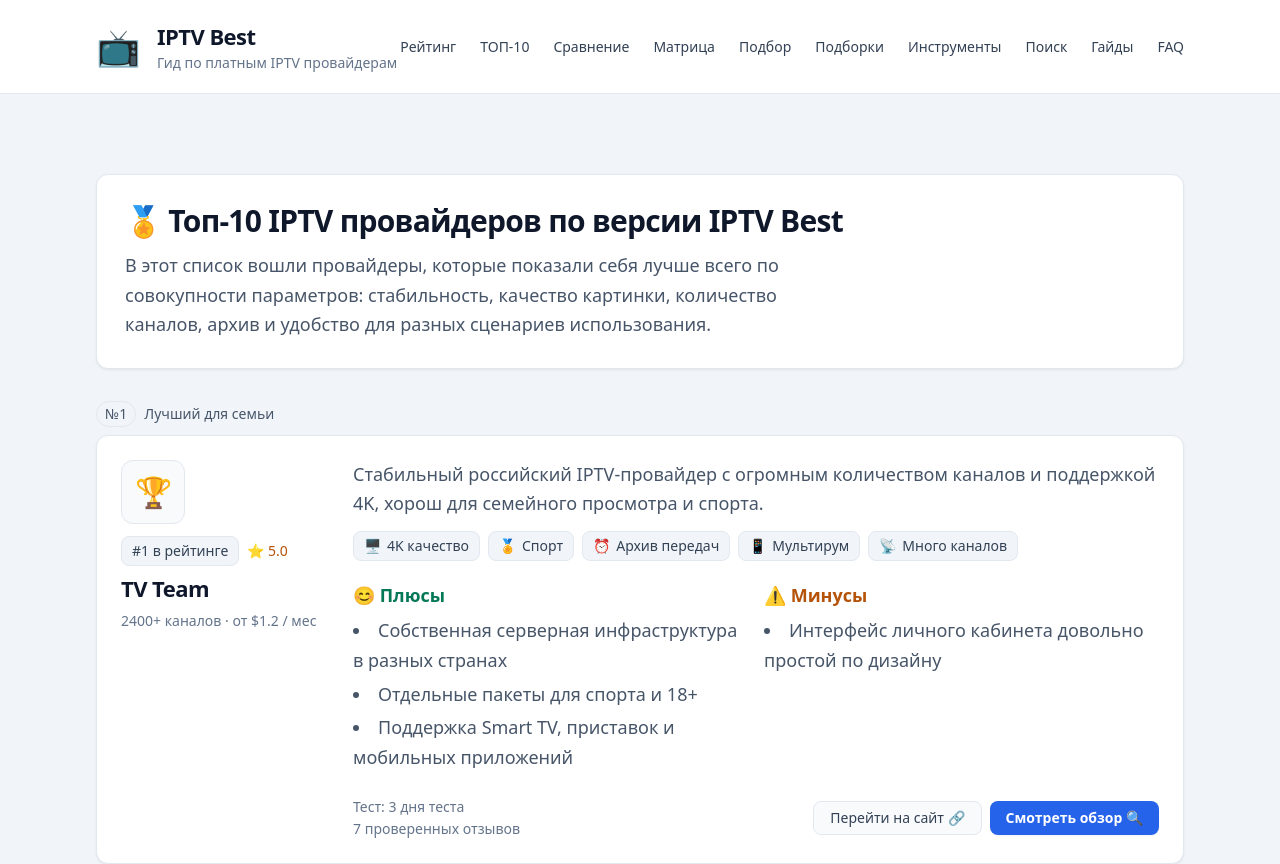
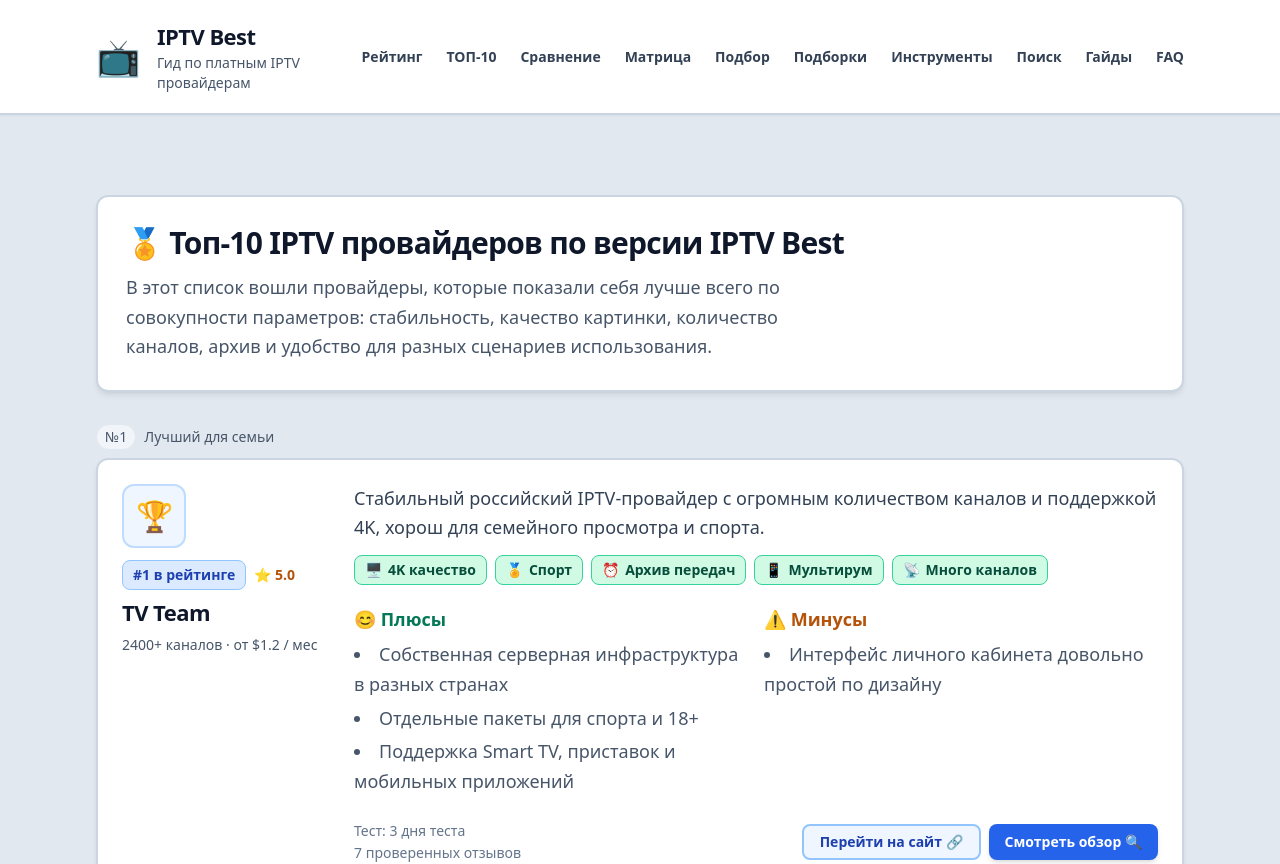
Before and after one commit to fromevo/iptvbest, a Next.js app: page /top in a window 1280 px wide. Shown: the top 864 px of the page. Built offline with nearby package versions, Linux system fonts and the light colour scheme.

Commit message:
Контрастный и яркий дизайн

```diff
--- a/app/globals.css
+++ b/app/globals.css
@@ -3,11 +3,11 @@
 @tailwind utilities;
 
 :root {
-  --bg-main: #f1f5f9;
+  --bg-main: #e2e8f0;
   --bg-card: #ffffff;
   --text-primary: #0f172a;
-  --text-secondary: #475569;
-  --border: #e2e8f0;
+  --text-secondary: #334155;
+  --border: #cbd5e1;
 }
 
 html {
@@ -23,7 +23,7 @@
 }
 
 a {
-  @apply text-brand-600 hover:text-brand-700 transition-colors duration-150;
+  @apply text-blue-600 hover:text-blue-700 transition-colors duration-150;
 }
 
 .container-page {
@@ -32,8 +32,8 @@
 
 .card {
   @apply rounded-xl bg-white;
-  border: 1px solid var(--border);
-  box-shadow: 0 1px 3px 0 rgb(0 0 0 / 0.06), 0 1px 2px -1px rgb(0 0 0 / 0.06);
+  border: 2px solid var(--border);
+  box-shadow: 0 4px 6px -1px rgb(0 0 0 / 0.08), 0 2px 4px -2px rgb(0 0 0 / 0.06);
 }
 
 /* Mobile-friendly: избегаем авто-зума iOS при фокусе в поле ввода */
--- a/app/layout.tsx
+++ b/app/layout.tsx
@@ -10,7 +10,7 @@
   width: "device-width",
   initialScale: 1,
   maximumScale: 5,
-  themeColor: "#f1f5f9"
+  themeColor: "#e2e8f0"
 };
 
 export const metadata: Metadata = {
@@ -69,7 +69,7 @@
 
   return (
     <html lang="ru">
-      <body className="min-h-screen bg-[#f1f5f9] text-slate-900 text-base">
+      <body className="min-h-screen bg-slate-200 text-slate-900 text-base">
         <script
           type="application/ld+json"
           dangerouslySetInnerHTML={{ __html: JSON.stringify(jsonLd) }}
@@ -103,25 +103,25 @@
           <div className="container-page">{children}</div>
         </main>
 
-        <footer className="border-t border-slate-200 bg-white py-6 sm:py-8">
-          <div className="container-page text-sm text-slate-600 flex flex-col sm:flex-row gap-3 sm:gap-6 justify-between items-center sm:items-start">
-            <div className="font-medium">
+        <footer className="border-t-2 border-slate-300 bg-white py-6 sm:py-8">
+          <div className="container-page text-sm text-slate-700 flex flex-col sm:flex-row gap-3 sm:gap-6 justify-between items-center sm:items-start">
+            <div className="font-semibold text-slate-800">
               © {new Date().getFullYear()} IPTV Best. Все права защищены.
             </div>
             <div className="flex flex-wrap gap-4 sm:gap-6 justify-center">
-              <a href="/devices" className="hover:text-brand-600 font-medium">
+              <a href="/devices" className="text-slate-700 hover:text-blue-600 font-semibold">
                 Устройства
               </a>
-              <a href="/apps" className="hover:text-brand-600 font-medium">
+              <a href="/apps" className="text-slate-700 hover:text-blue-600 font-semibold">
                 Приложения
               </a>
-              <a href="/about" className="hover:text-brand-600 font-medium">
+              <a href="/about" className="text-slate-700 hover:text-blue-600 font-semibold">
                 О проекте
               </a>
-              <a href="/privacy" className="hover:text-brand-600 font-medium">
+              <a href="/privacy" className="text-slate-700 hover:text-blue-600 font-semibold">
                 Политика конфиденциальности
               </a>
-              <a href="/contact" className="hover:text-brand-600 font-medium">
+              <a href="/contact" className="text-slate-700 hover:text-blue-600 font-semibold">
                 Контакты
               </a>
             </div>
--- a/components/Header.tsx
+++ b/components/Header.tsx
@@ -25,7 +25,7 @@
   };
 
   return (
-    <div className="border-b border-slate-200 bg-white">
+    <div className="border-b-2 border-slate-300 bg-white shadow-sm">
       <header className="container-page flex items-center justify-between py-4 sm:py-5">
         <div className="flex items-center gap-3 sm:gap-4 min-w-0">
           <span className="text-3xl sm:text-4xl shrink-0" aria-hidden>📺</span>
@@ -33,7 +33,7 @@
             <div className="text-lg sm:text-xl font-bold tracking-tight truncate text-slate-900">
               IPTV Best
             </div>
-            <div className="text-xs sm:text-sm text-slate-500">
+            <div className="text-xs sm:text-sm text-slate-600 font-medium">
               Гид по платным IPTV провайдерам
             </div>
           </div>
@@ -41,14 +41,14 @@
 
         {/* Desktop nav */}
         <nav
-          className="hidden sm:flex items-center gap-4 lg:gap-6 text-sm text-slate-600 font-medium"
+          className="hidden sm:flex items-center gap-4 lg:gap-6 text-sm font-semibold"
           aria-label="Основная навигация"
         >
           {navLinks.map(({ href, label }) => (
             <a
               key={href}
               href={href}
-              className="text-slate-700 hover:text-brand-600 py-2 min-h-[48px] inline-flex items-center transition-colors duration-150"
+              className="text-slate-700 hover:text-blue-600 py-2 min-h-[48px] inline-flex items-center transition-colors duration-150"
             >
               {label}
             </a>
@@ -67,7 +67,7 @@
             ref={menuButtonRef}
             type="button"
             onClick={() => setMobileOpen((o) => !o)}
-            className="p-3 min-h-[48px] min-w-[48px] inline-flex items-center justify-center rounded-lg text-slate-700 hover:text-brand-600 hover:bg-slate-100 transition-colors duration-150 focus:outline-none focus:ring-2 focus:ring-brand-500 focus:ring-offset-2 focus:ring-offset-white"
+            className="p-3 min-h-[48px] min-w-[48px] inline-flex items-center justify-center rounded-lg text-slate-700 hover:text-blue-600 hover:bg-slate-100 transition-colors duration-150 focus:outline-none focus:ring-2 focus:ring-blue-500 focus:ring-offset-2 focus:ring-offset-white"
             aria-expanded={mobileOpen}
             aria-controls="mobile-nav"
             aria-label={mobileOpen ? "Закрыть меню" : "Открыть меню"}
@@ -102,7 +102,7 @@
                 <a
                   href={href}
                   onClick={closeMenu}
-                  className="block py-3.5 px-2 text-base text-slate-600 hover:text-brand-600 hover:bg-brand-50 min-h-[48px] flex items-center font-medium"
+                  className="block py-3.5 px-2 text-base text-slate-700 hover:text-blue-600 hover:bg-blue-50 min-h-[48px] flex items-center font-semibold"
                 >
                   {label}
                 </a>
--- a/components/ProviderCard.tsx
+++ b/components/ProviderCard.tsx
@@ -41,12 +41,12 @@
   return (
     <article className="card p-5 sm:p-6 flex flex-col sm:flex-row gap-5 sm:gap-6">
       <div className="flex sm:flex-col items-start gap-3 w-full sm:w-52">
-        <div className="flex items-center justify-center size-14 sm:size-16 rounded-xl bg-slate-50 border border-slate-200 text-3xl">
+        <div className="flex items-center justify-center size-14 sm:size-16 rounded-xl bg-blue-50 border-2 border-blue-200 text-3xl">
           {provider.logoEmoji}
         </div>
           <div className="flex flex-col gap-1.5 flex-1">
-          <div className="inline-flex items-center gap-2 text-sm font-medium text-slate-600">
-            <span className="px-2.5 py-1 rounded-lg bg-slate-100 border border-slate-200 text-slate-700">
+          <div className="inline-flex items-center gap-2 text-sm font-semibold text-slate-700">
+            <span className="px-2.5 py-1 rounded-lg bg-blue-100 border border-blue-300 text-blue-800">
               #{provider.position} в рейтинге
             </span>
             <span className="inline-flex items-center gap-1 text-amber-700">
@@ -56,7 +56,7 @@
           <h2 className="text-lg sm:text-xl font-bold tracking-tight text-slate-900">
             {provider.name}
           </h2>
-          <div className="text-sm text-slate-500">
+          <div className="text-sm text-slate-600 font-medium">
             {provider.channelsCount} каналов · от ${provider.monthlyFromUsd} / мес
           </div>
         </div>
@@ -66,8 +66,8 @@
               onClick={onToggleFavorite}
               className={`ml-auto sm:ml-0 inline-flex items-center justify-center rounded-full border px-3 py-2 min-h-[44px] sm:min-h-0 sm:py-1 text-xs font-medium transition-colors ${
                 isFavorite
-                  ? "border-amber-400 bg-amber-100 text-amber-800 font-semibold"
-                  : "border-slate-300 bg-slate-50 text-slate-600 hover:border-amber-400 hover:bg-amber-50 hover:text-amber-800"
+                  ? "border-amber-500 bg-amber-200 text-amber-900 font-bold"
+                  : "border-slate-300 bg-slate-100 text-slate-700 hover:border-amber-500 hover:bg-amber-100 hover:text-amber-900 font-semibold"
               }`}
             >
               {isFavorite ? "⭐ В избранном" : "☆ В избранное"}
@@ -76,7 +76,7 @@
       </div>
 
       <div className="flex-1 flex flex-col gap-3">
-        <p className="text-base text-slate-600 leading-relaxed">
+        <p className="text-base text-slate-700 leading-relaxed">
           {provider.shortDescription}
         </p>
 
@@ -84,7 +84,7 @@
           {provider.tags.map((tag) => (
             <span
               key={tag}
-              className="inline-flex items-center gap-1.5 px-2.5 py-1 rounded-lg bg-slate-100 border border-slate-200 text-slate-700"
+              className="inline-flex items-center gap-1.5 px-2.5 py-1 rounded-lg bg-emerald-100 border border-emerald-400 text-emerald-900 font-semibold"
             >
               <span>{tagEmojis[tag] ?? "✅"}</span>
               <span>{tagLabels[tag] ?? tag}</span>
@@ -127,8 +127,8 @@
                 onClick={onToggleCompare}
                 className={`inline-flex items-center gap-1 rounded-full border px-3 py-2 min-h-[44px] sm:min-h-0 sm:py-1.5 text-xs sm:text-sm transition-colors ${
                   isCompared
-                    ? "border-emerald-500 bg-emerald-100 text-emerald-800 font-semibold"
-                    : "border-slate-300 bg-slate-50 text-slate-600 hover:border-emerald-500 hover:bg-emerald-50 hover:text-emerald-800"
+                    ? "border-emerald-500 bg-emerald-200 text-emerald-900 font-bold"
+                    : "border-slate-300 bg-slate-100 text-slate-700 hover:border-emerald-500 hover:bg-emerald-100 hover:text-emerald-900 font-semibold"
                 }`}
               >
                 {isCompared ? "✓ В сравнении" : "⇄ Сравнить"}
@@ -139,14 +139,14 @@
                 href={`/go/${provider.slug}`}
                 target="_blank"
                 rel="nofollow noopener noreferrer"
-                className="inline-flex items-center gap-1.5 rounded-lg border border-slate-200 bg-slate-50 text-slate-700 px-4 py-2 min-h-[44px] sm:min-h-0 sm:py-1.5 text-sm font-medium hover:border-brand-300 hover:bg-brand-50 hover:text-brand-700 transition-colors"
+                className="inline-flex items-center gap-1.5 rounded-lg border-2 border-blue-300 bg-blue-50 text-blue-800 px-4 py-2 min-h-[44px] sm:min-h-0 sm:py-1.5 text-sm font-semibold hover:bg-blue-100 hover:border-blue-500 transition-colors"
               >
                 Перейти на сайт 🔗
               </a>
             )}
             <Link
               href={`/providers/${provider.slug}`}
-              className="inline-flex items-center gap-1.5 rounded-lg bg-brand-500 hover:bg-brand-600 text-white font-semibold px-4 py-2 min-h-[44px] sm:min-h-0 sm:py-1.5 text-sm shadow-sm transition-colors"
+              className="inline-flex items-center gap-1.5 rounded-lg bg-blue-600 hover:bg-blue-700 text-white font-bold px-4 py-2 min-h-[44px] sm:min-h-0 sm:py-1.5 text-sm shadow-md transition-colors"
             >
               Смотреть обзор 🔍
             </Link>
--- a/tailwind.config.ts
+++ b/tailwind.config.ts
@@ -11,14 +11,14 @@
         brand: {
           50: "#eff6ff",
           100: "#dbeafe",
-          200: "#bfdbfe",
-          300: "#93c5fd",
+          200: "#93c5fd",
+          300: "#60a5fa",
           400: "#3b82f6",
           500: "#2563eb",
           600: "#1d4ed8",
           700: "#1e40af",
           800: "#1e3a8a",
-          900: "#1e3a8a"
+          900: "#172554"
         }
       },
       boxShadow: {
```
Also changed, not shown: app/page.tsx (+5 -5 lines), components/ProvidersExplorer.tsx (+13 -13 lines).
